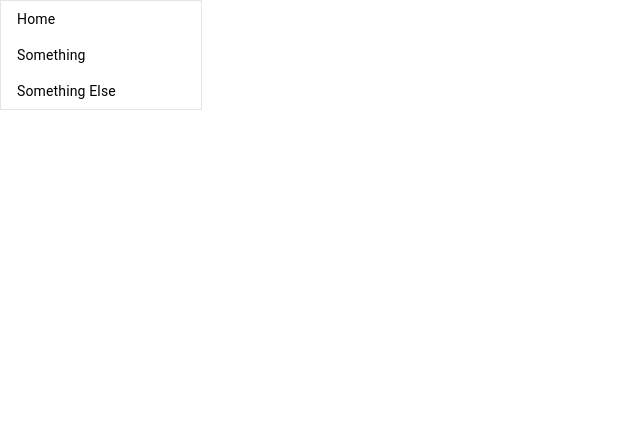
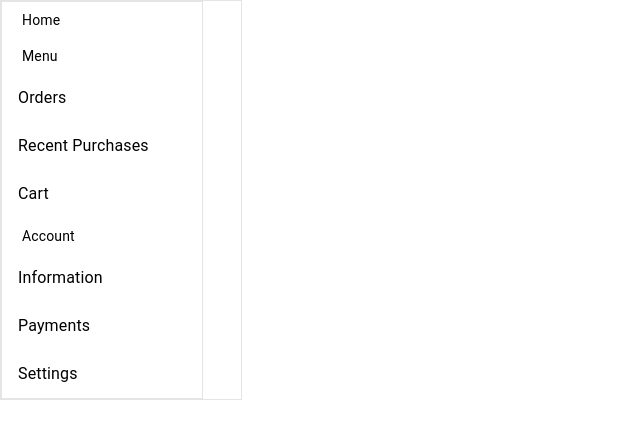
Before and after one commit to max-vac/NavBar-with-React, a React (Create React App) app in the folder navbar-wtih-react/: page / in a window 1280 px wide. Shown: the top 438 px of the page, without its empty margins (0-640 px from the left). Built offline with nearby package versions, Linux system fonts and the light colour scheme.

Commit message:
Added child elements to Navigation bar

```diff
--- a/navbar-wtih-react/src/App.js
+++ b/navbar-wtih-react/src/App.js
@@ -1,16 +1,31 @@
+import { amber } from '@material-ui/core/colors';
 import logo from './logo.svg';
 import Sidebar from './Sidebar';
 
 const listItems = [
   { name: 'home', label: 'Home' },
-  { name: 'something', label: 'Something' },
-  { name: 'something else', label: 'Something Else' }
+  { name: 'menu',
+    label: 'Menu',
+    listItems: [
+      { name: 'orders', label: 'Orders'},
+      { name: 'recent purchases', label: 'Recent Purchases'},
+      { name: 'cart', label: 'Cart'}
+    ]
+  },
+  { name: 'account',
+    label: 'Account',
+    listItems: [
+      { name: 'information', label: 'Information' },
+      { name: 'payments', label: 'Payments' },
+      { name: 'settings', label: 'Settings' }
+    ]
+  }
 ];
 
 
 const App = () => {
   return (
-    <Sidebar listItems={ listItems } style={{ color: "red"}}  />
+    <Sidebar listItems={ listItems } />
   )
 }
 
--- a/navbar-wtih-react/src/Sidebar.js
+++ b/navbar-wtih-react/src/Sidebar.js
@@ -10,13 +10,28 @@ const style = {
 
 function Sidebar({ listItems }) {
   return (
-    <List style={ style } disablePadding dense>
-      { listItems.map(({ label, name }) => (
-        <ListItem key={ name } button={ name }>
-          <ListItemText>{ label }</ListItemText>
-        </ListItem>
-      ))}
-    </List>
+    <div className="sidebar">
+      <List style={ style } disablePadding dense>
+        { listItems.map(({ label, name, listItems }) => (
+          <React.Fragment key={ name }>
+          <ListItem key={ name } button={ name } style={{ paddingLeft: 20}}>
+            <ListItemText>{ label }</ListItemText>
+          </ListItem>
+            {Array.isArray(listItems) ? (
+              <List disablePadding>
+                {listItems.map((items) => (
+                  <ListItem key={items.name} button>
+                    <ListItemText className="side-bar-text">
+                      { items.label }
+                    </ListItemText>
+                  </ListItem>
+                ))}
+              </List>
+            ) : null }
+          </React.Fragment>
+        ))}
+      </List>
+    </div>
   )
 }
 
```
Also changed, not shown: 1 other file (tests, documents, lock files or other folders).
